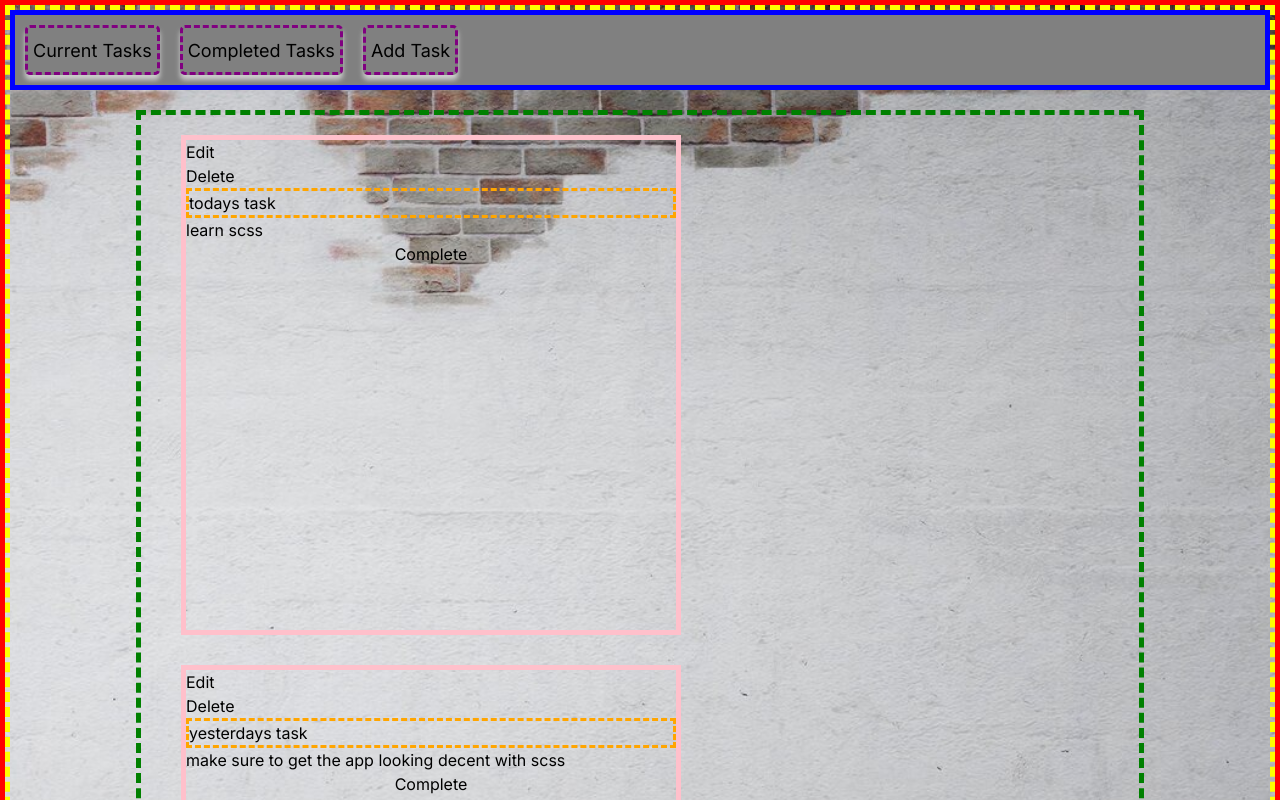
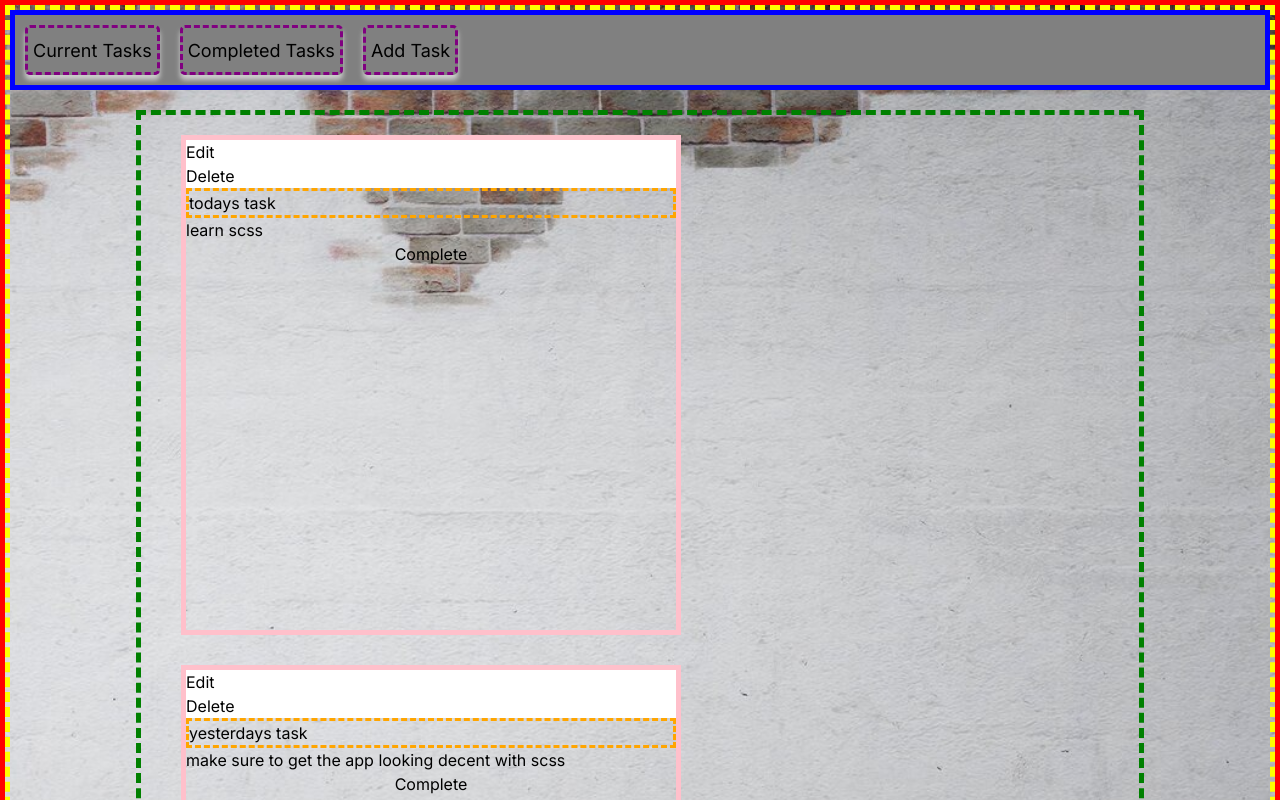
Before and after one commit to BenjaminBrandon/Todo-app, a Next.js app: page /NewTodo in a window 1280 px wide. Shown: the top 800 px of the page. Built offline with nearby package versions, Linux system fonts and the light colour scheme.

Commit message:
functioning style module for new component

```diff
--- a/src/app/NewTodo/Navbar/NavBar.module.scss
+++ b/src/app/NewTodo/Navbar/NavBar.module.scss
@@ -1,3 +1,3 @@
 .nav {
-  width: 100%;
+  background-color: white;
 }
--- a/src/app/NewTodo/Navbar/NavBarElement.tsx
+++ b/src/app/NewTodo/Navbar/NavBarElement.tsx
@@ -1,8 +1,9 @@
 import React from 'react';
+import styles from './NavBar.module.scss';
 //Maybe make a pinned section
 const NavBarElement = () => {
   return (
-    <nav>
+    <nav className={styles.nav}>
       <ul>
         <li>
           <a>Edit</a>
```
